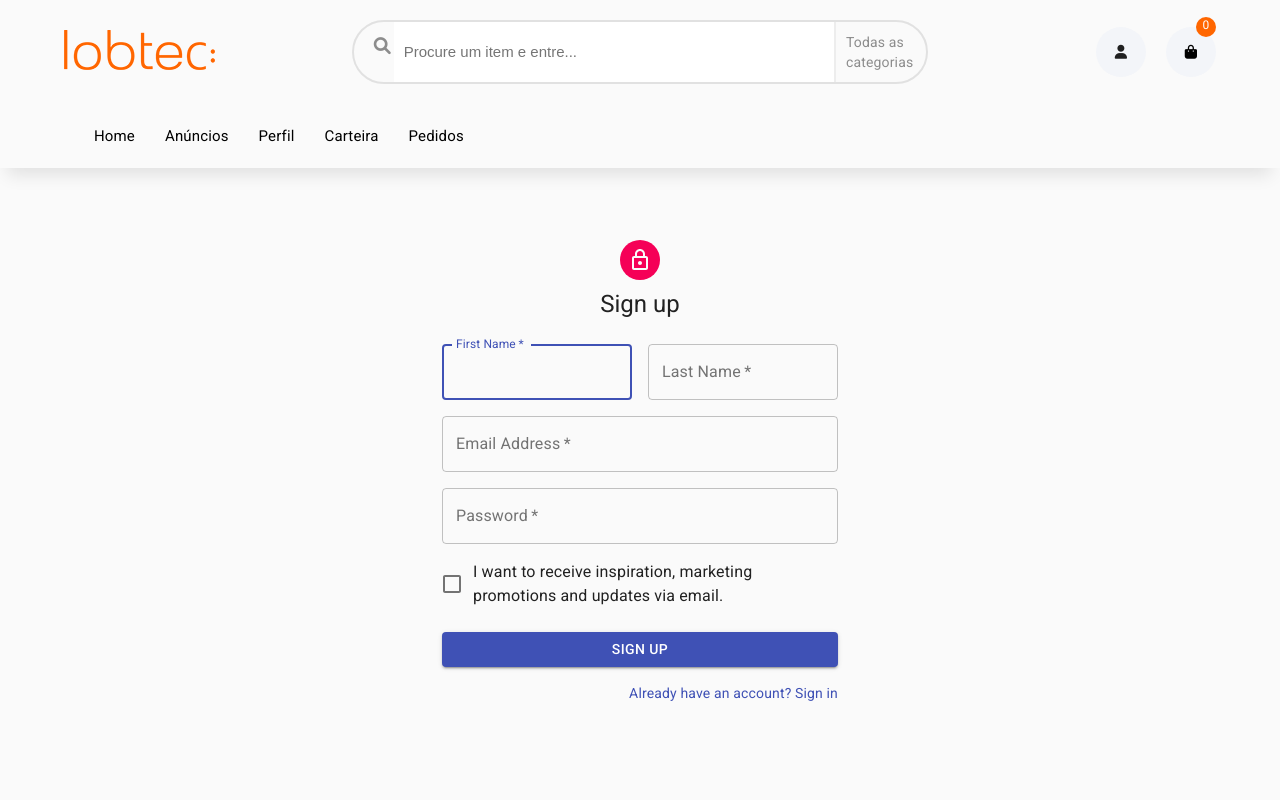
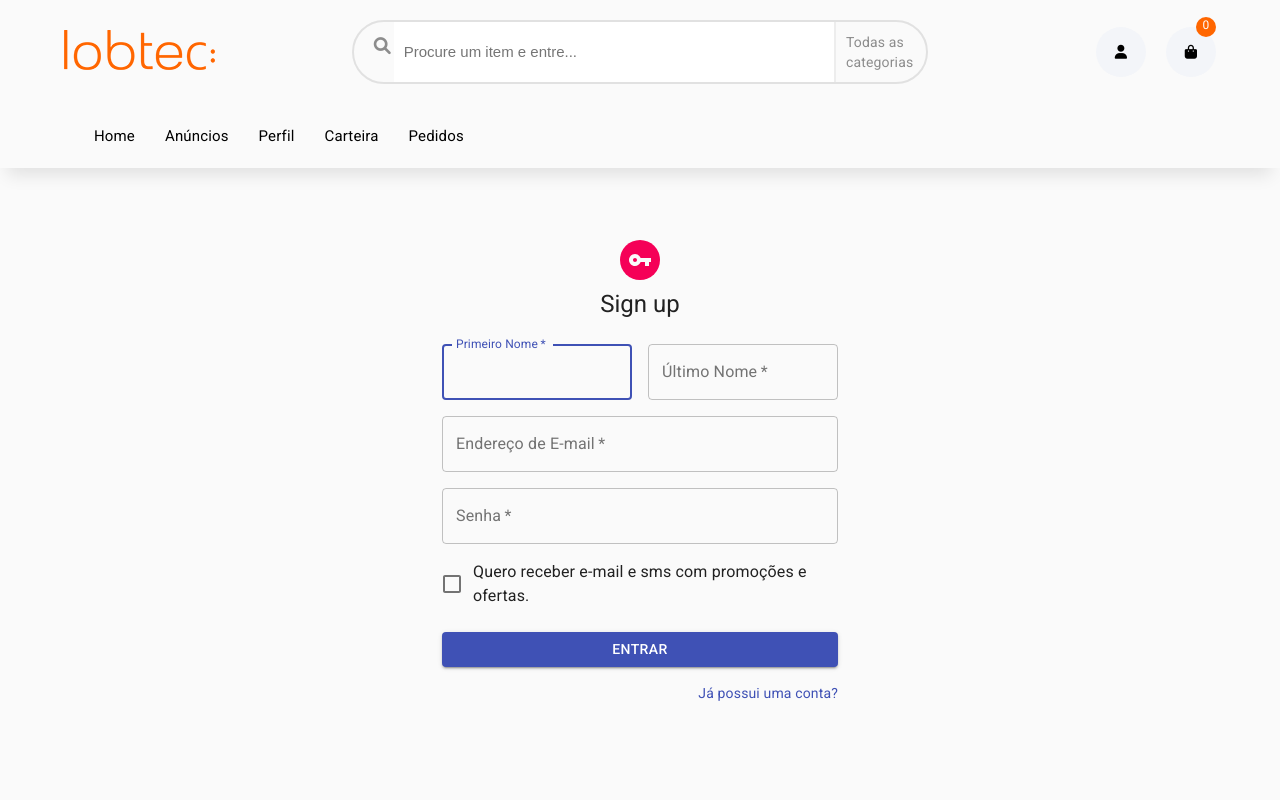
Before and after one commit to brunorcsantos/lojavirtual, a React (Create React App) app: page /cadastro in a window 1280 px wide. Shown: the top 800 px of the page. Built offline with nearby package versions, Linux system fonts and the light colour scheme.

Commit message:
Traduções

```diff
--- a/package.json
+++ b/package.json
@@ -8,6 +8,7 @@
     "@fortawesome/fontawesome-svg-core": "^6.1.1",
     "@material-ui/core": "^4.12.4",
     "@material-ui/icons": "^4.11.3",
+    "@mui/icons-material": "^5.8.4",
     "@mui/material": "^5.9.0",
     "@mui/styled-engine-sc": "^5.8.0",
     "@testing-library/jest-dom": "^5.16.4",
--- a/src/common/header/Navbar.jsx
+++ b/src/common/header/Navbar.jsx
@@ -15,16 +15,16 @@ const Navbar = () => {
                 <Link to='/'>home</Link>
               </li>
               <li>
-                <Link to='/pages'>Anúncios</Link>
+                <Link to='/anuncios'>Anúncios</Link>
               </li>
               <li>
-                <Link to='/user'>Perfil</Link>
+                <Link to='/perfil'>Perfil</Link>
               </li>
               <li>
-                <Link to='/vendor'>Carteira</Link>
+                <Link to='/vendas'>Carteira</Link>
               </li>
               <li>
-                <Link to='/track'>Pedidos</Link>
+                <Link to='/compras'>Pedidos</Link>
               </li>
             </ul>
 
--- a/src/common/header/Search.jsx
+++ b/src/common/header/Search.jsx
@@ -24,9 +24,11 @@ const Search = ({ CartItem }) => {
           </div>
 
           <div className='icon f_flex width'>
-            <i className='fa fa-user icon-circle'></i>
+            <Link to='/login'>
+              <i className='fa fa-user icon-circle'></i>
+            </Link>
             <div className='cart'>
-              <Link to='/cart'>
+              <Link to='/carrinho'>
                 <i className='fa fa-shopping-bag icon-circle'></i>
                 <span>0</span>
               </Link>
--- a/src/pages/Cadastro/index.js
+++ b/src/pages/Cadastro/index.js
@@ -8,10 +8,11 @@ import Checkbox from '@material-ui/core/Checkbox';
 import Link from '@material-ui/core/Link';
 import Grid from '@material-ui/core/Grid';
 import Box from '@material-ui/core/Box';
-import LockOutlinedIcon from '@material-ui/icons/LockOutlined';
+//import LockOutlinedIcon from '@material-ui/icons/LockOutlined';
 import Typography from '@material-ui/core/Typography';
 import { makeStyles } from '@material-ui/core/styles';
 import Container from '@material-ui/core/Container';
+import VpnKeyIcon from '@mui/icons-material/VpnKey';
 
 function Copyright() {
   return (
@@ -52,7 +53,7 @@ export default function SignUp() {
       <CssBaseline />
       <div className={classes.paper}>
         <Avatar className={classes.avatar}>
-          <LockOutlinedIcon />
+          <VpnKeyIcon />
         </Avatar>
         <Typography component="h1" variant="h5">
           Sign up
@@ -67,7 +68,7 @@ export default function SignUp() {
                 required
                 fullWidth
                 id="firstName"
-                label="First Name"
+                label="Primeiro Nome"
                 autoFocus
               />
             </Grid>
@@ -77,7 +78,7 @@ export default function SignUp() {
                 required
                 fullWidth
                 id="lastName"
-                label="Last Name"
+                label="Último Nome"
                 name="lastName"
                 autoComplete="lname"
               />
@@ -88,7 +89,7 @@ export default function SignUp() {
                 required
                 fullWidth
                 id="email"
-                label="Email Address"
+                label="Endereço de E-mail"
                 name="email"
                 autoComplete="email"
               />
@@ -99,7 +100,7 @@ export default function SignUp() {
                 required
                 fullWidth
                 name="password"
-                label="Password"
+                label="Senha"
                 type="password"
                 id="password"
                 autoComplete="current-password"
@@ -108,7 +109,7 @@ export default function SignUp() {
             <Grid item xs={12}>
               <FormControlLabel
                 control={<Checkbox value="allowExtraEmails" color="primary" />}
-                label="I want to receive inspiration, marketing promotions and updates via email."
+                label="Quero receber e-mail e sms com promoções e ofertas."
               />
             </Grid>
           </Grid>
@@ -119,12 +120,12 @@ export default function SignUp() {
             color="primary"
             className={classes.submit}
           >
-            Sign Up
+            Entrar
           </Button>
           <Grid container justifyContent="flex-end">
             <Grid item>
-              <Link href="#" variant="body2">
-                Already have an account? Sign in
+              <Link href="/login" variant="body2">
+                Já possui uma conta?
               </Link>
             </Grid>
           </Grid>
--- a/src/pages/Login/index.js
+++ b/src/pages/Login/index.js
@@ -97,7 +97,7 @@ export default function SignIn() {
               </Link>
             </Grid>
             <Grid item>
-              <Link href="#" variant="body2">
+              <Link href="/cadastro" variant="body2">
                 {"Não tem uma conta? Inscreva-se"}
               </Link>
             </Grid>
--- /dev/null
+++ b/src/pages/Perfil/perfil.jsx
@@ -0,0 +1,9 @@
+function Perfil(){
+    return(
+        <>
+        <h1>Perfil do usuário</h1>
+        </>
+    )
+}
+
+export default Perfil;
--- a/src/routes.js
+++ b/src/routes.js
@@ -12,6 +12,7 @@ import Cadastro from './pages/Cadastro';
 import Endereco from './pages/Endereco';
 import Cart from './pages/Endereco';
 import Footer from './common/footer/Footer';
+import Perfil from './pages/Perfil/perfil';
 
 
 
@@ -29,7 +30,8 @@ function RoutesApp(){
                 <Route path='/produto/:id' element={ <Produto/> } />
                 <Route path='/cadastro' element= { <Cadastro/> } />
                 <Route path='/endereco' element= { <Endereco/> } />
-                <Route path='/cart' element= { <cart/> } />
+                <Route path='/carrinho' element= { <cart/> } />
+                <Route path='/perfil' element= { <Perfil/> } />
 
 
                 <Route path='*' element={<Erro/>} />
```
Also changed, not shown: src/components/catgoriesbar/categorias.js (deleted, +0 -44 lines), 1 other file (tests, documents, lock files or other folders).
